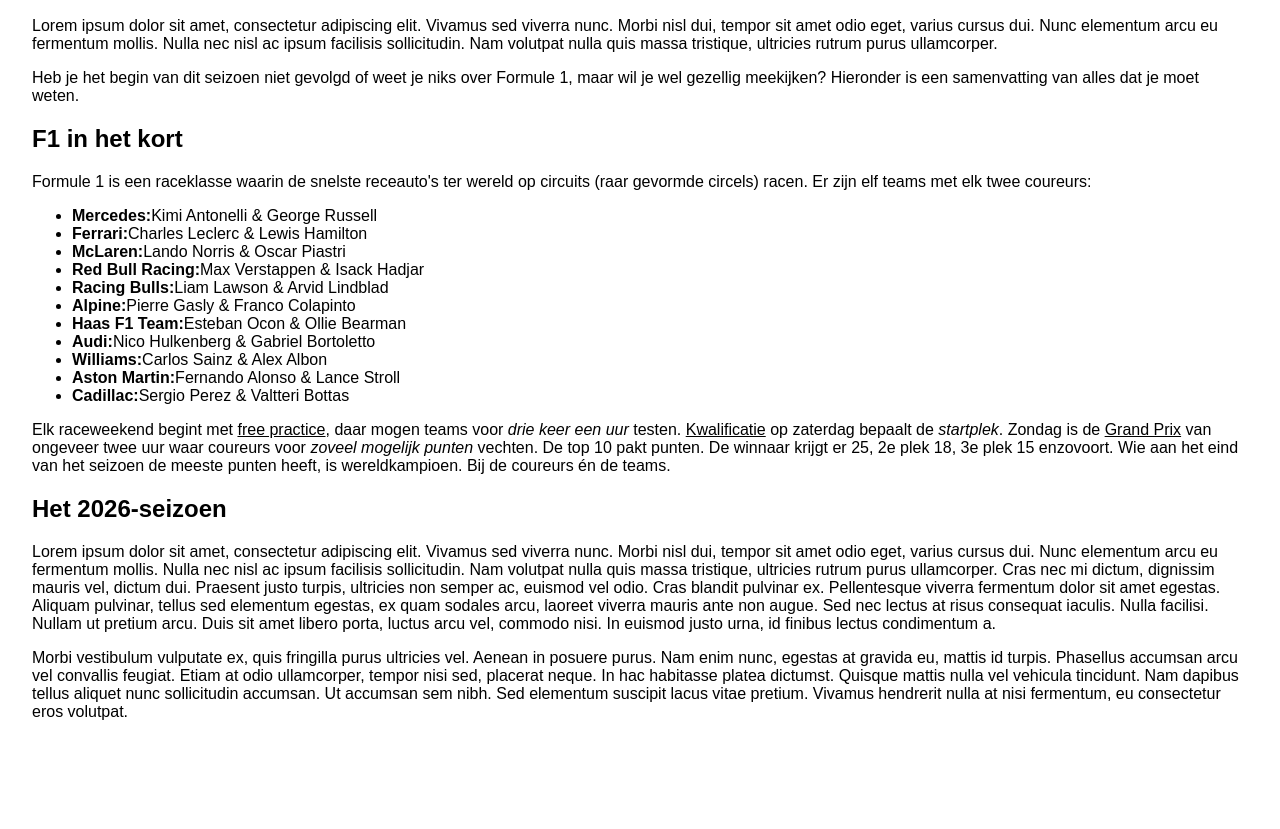
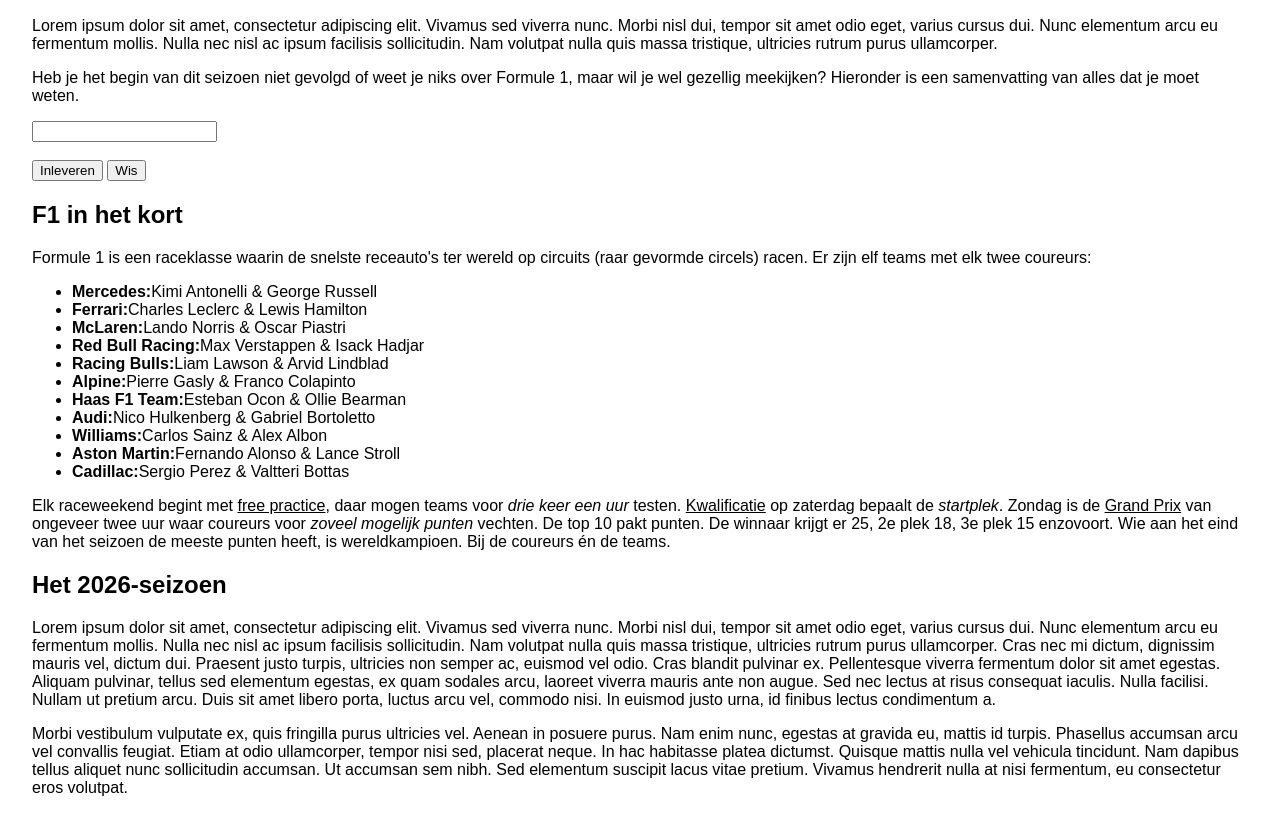
Before and after one commit to immewilhelmus/ImmeWilhelmus_HTML2_Bouwen, a plain HTML site: page index.html in a window 1280 px wide. Shown: the part 121-950 px from the top of the page. Before the commit the page ends 874 px from the top, so only its background shows below. Drawn offline with Linux system fonts and the light colour scheme.

Commit message:
WebLab Run 20-11-2026 13:56:52 (UTC+01:00)

```diff
--- a/index.html
+++ b/index.html
@@ -12,6 +12,11 @@
   <h2>Kom kijken!</h2>
   <p>Lorem ipsum dolor sit amet, consectetur adipiscing elit. Vivamus sed viverra nunc. Morbi nisl dui, tempor sit amet odio eget, varius cursus dui. Nunc elementum arcu eu fermentum mollis. Nulla nec nisl ac ipsum facilisis sollicitudin. Nam volutpat nulla quis massa tristique, ultricies rutrum purus ullamcorper.</p>
   <p>Heb je het begin van dit seizoen niet gevolgd of weet je niks over Formule 1, maar wil je wel gezellig meekijken? Hieronder is een samenvatting van alles dat je moet weten.</p>
+  <form action="/action_page.php">
+  <input type="text" name="fname"><br><br>
+  <button type="submit">Inleveren</button>
+  <button type="reset">Wis</button>
+  </form>
   <h2>F1 in het kort</h2>
   <p>Formule 1 is een raceklasse waarin de snelste receauto's ter wereld op circuits (raar gevormde circels) racen. Er zijn elf teams met elk twee coureurs:</p>
   <ul>
```
Also changed, not shown: 1 other file.
